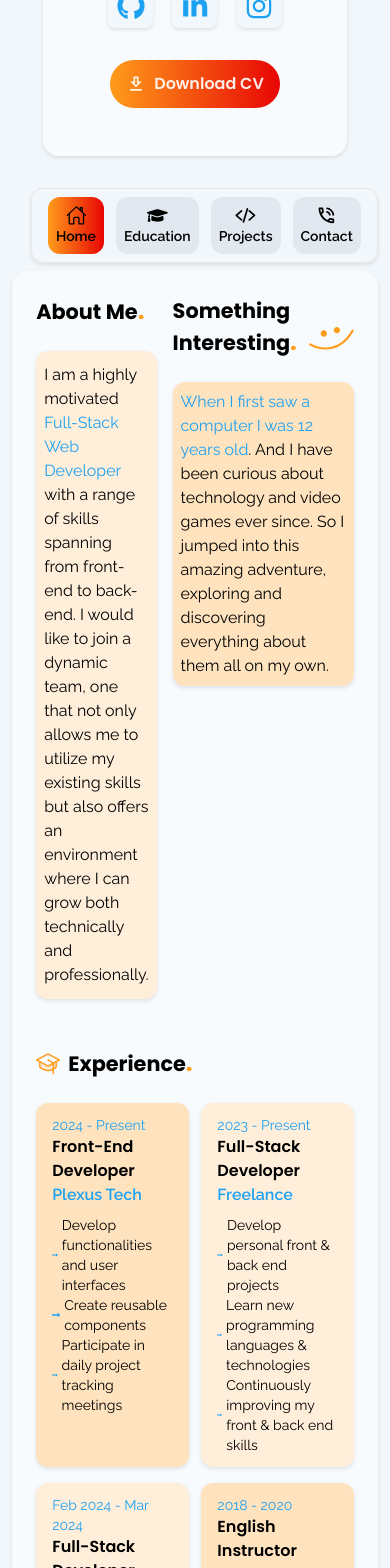
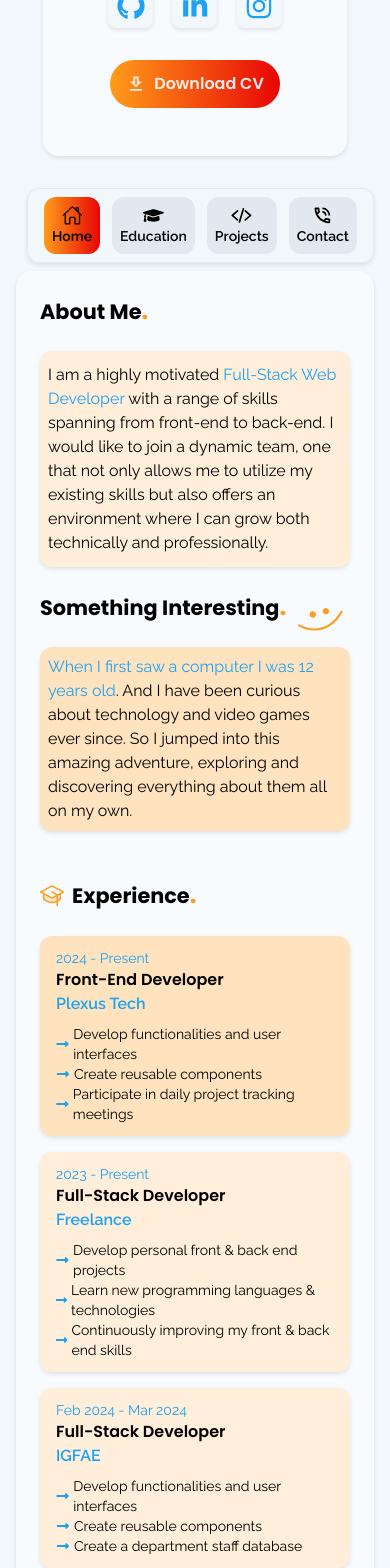
Before and after one commit to ab-sharifi21/personal-portfolio, a Next.js app: page / in a window 390 px wide. Shown: the part 432-2000 px from the top of the page. Built offline with nearby package versions, Linux system fonts and the light colour scheme.

Commit message:
Make the home page responsive

```diff
--- a/src/app/layout.tsx
+++ b/src/app/layout.tsx
@@ -22,7 +22,7 @@ export default function RootLayout({
         <Providers>
           <div className="flex min-h-screen w-screen flex-col p-[1rem] pb-[4rem] tablet:px-[5rem] desktop:max-w-[1414px]">
             <Header />
-            <main className="flex flex-col tablet:flex-row items-center flex-1 gap-8 desktop:gap-12">
+            <main className="flex flex-col tablet:flex-row items-center tablet:items-start flex-1 gap-8 desktop:gap-12">
               <SideBar />
               <div className="flex flex-1 flex-col items-end gap-2">
                 <NavBar />
--- a/src/app/page.tsx
+++ b/src/app/page.tsx
@@ -8,7 +8,7 @@ import { experiences } from '@/data';
 export default function Home() {
   return (
     <div className="w-full flex-1 rounded-2xl bg-white/50 p-6 shadow-box-shadow dark:bg-dark-skill-bg-color desktop:pl-12 desktop:pr-12">
-      <div className="flex justify-between gap-4">
+      <div className="flex flex-col tablet:flex-row gap-6 justify-between tablet:gap-4">
         <div>
           <h2
             className={`${poppins.className} mb-6 text-[1.3rem] font-bold capitalize`}
@@ -65,7 +65,7 @@ export default function Home() {
           </h2>
         </div>
 
-        <div className="flex flex-wrap justify-between">
+        <div className="flex flex-col tablet:flex-row flex-wrap justify-between">
           {experiences.map((experience) => {
             return (
               <ExperienceCard key={experience.id} experienceInfo={experience} />
--- a/src/components/ExperienceCard.tsx
+++ b/src/components/ExperienceCard.tsx
@@ -11,7 +11,7 @@ export const ExperienceCard = ({ experienceInfo }: ExperienceCardProps) => {
   const { year, post, company, tasks, bgColor } = experienceInfo;
   return (
     <div
-      className={`bg-${bgColor} mb-4 w-[48%] rounded-xl p-3 pl-4 pr-4 shadow-box-shadow dark:bg-cards-bg dark:shadow-2xl`}
+      className={`bg-${bgColor} mb-4 w-full tablet:w-[48%] rounded-xl p-3 pl-4 pr-4 shadow-box-shadow dark:bg-cards-bg dark:shadow-2xl`}
     >
       <p className="text-sm text-social-color dark:text-icon-color/90">
         {year}
```
